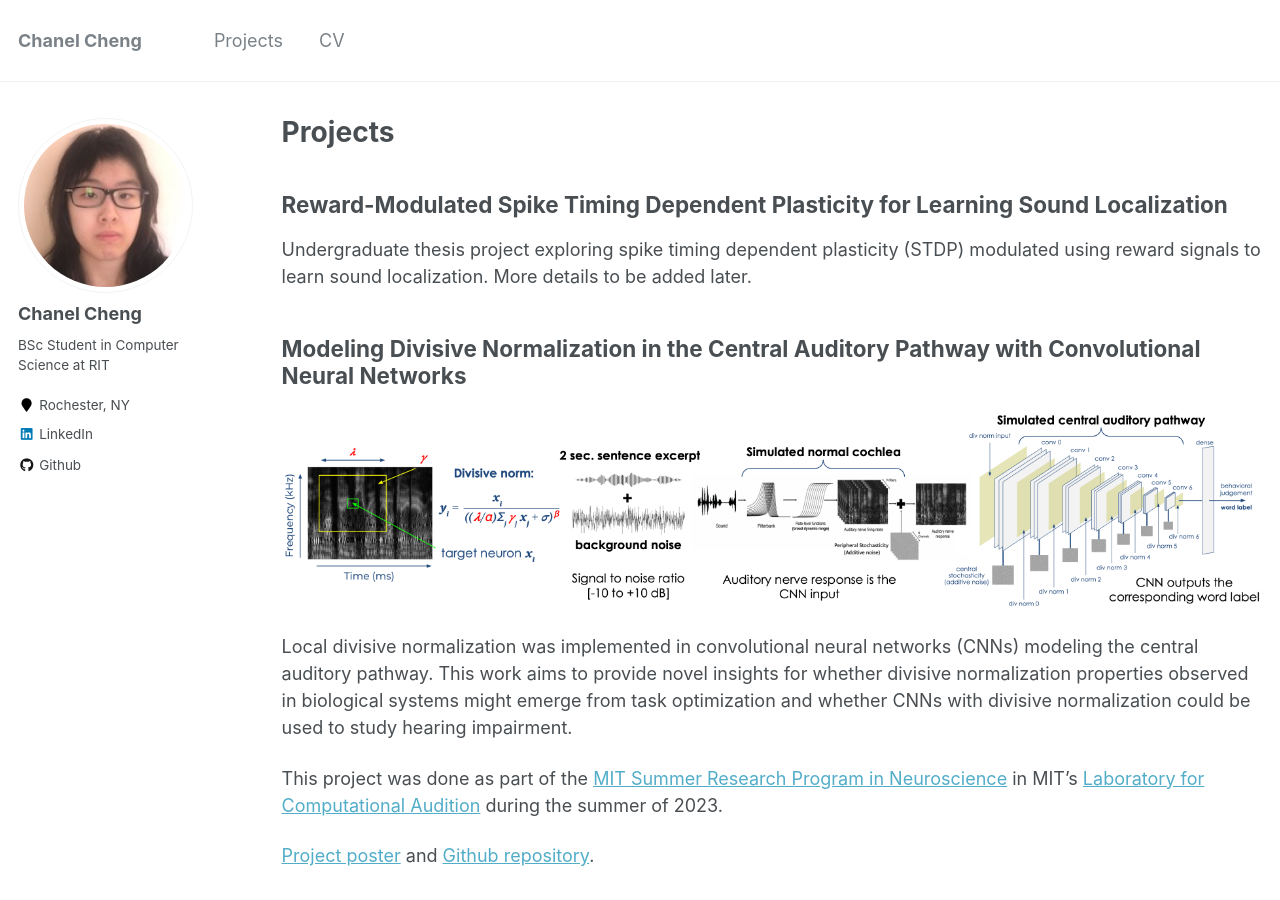
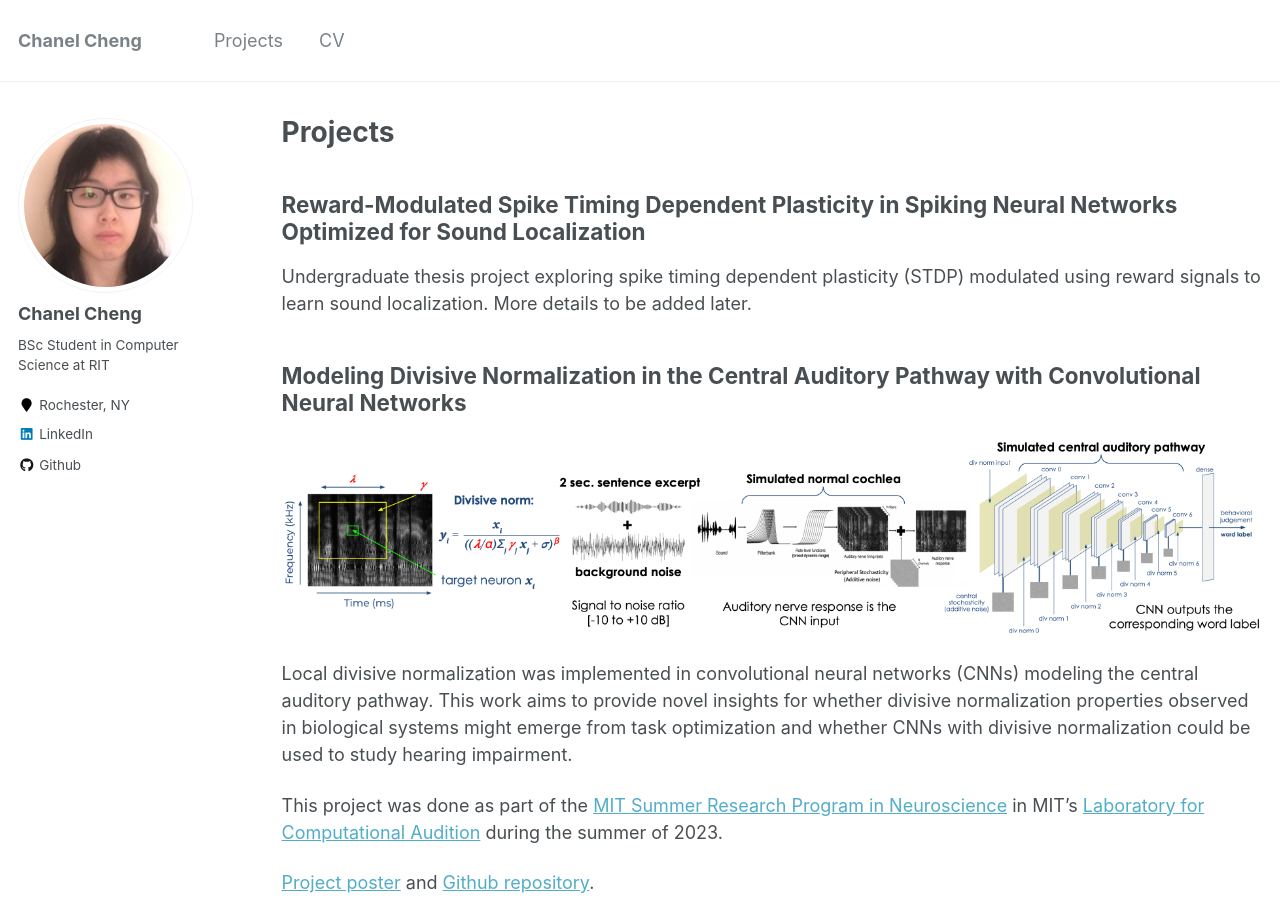
Before and after one commit to chanelfcheng/chanelfcheng.github.io, a Jekyll site: the page built from _pages/projects.md, in a window 1280 px wide and 900 px high. Built offline with Jekyll 4.4.1, drawn with Linux system fonts in a browser that asks for light colours.

Commit message:
Update project title

```diff
--- a/_pages/projects.md
+++ b/_pages/projects.md
@@ -8,7 +8,7 @@ redirect_from:
   - project.html
 ---
 
-Reward-Modulated Spike Timing Dependent Plasticity for Learning Sound Localization
+Reward-Modulated Spike Timing Dependent Plasticity in Spiking Neural Networks Optimized for Sound Localization
 ------
 Undergraduate thesis project exploring spike timing dependent plasticity (STDP) modulated using reward signals to learn sound localization. More details to be added later.
 
```
